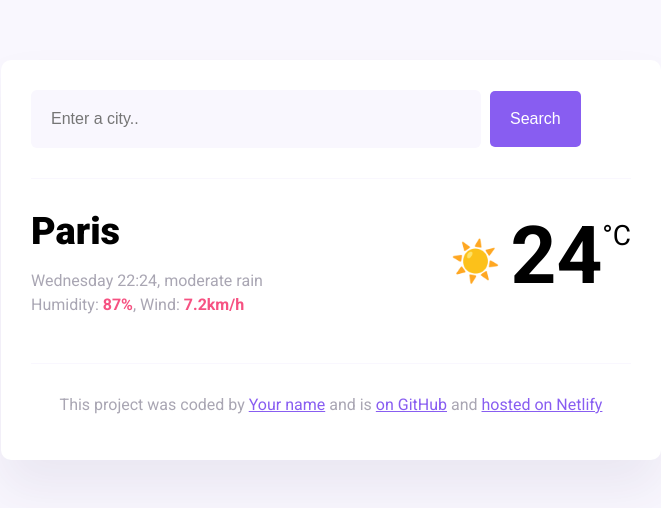
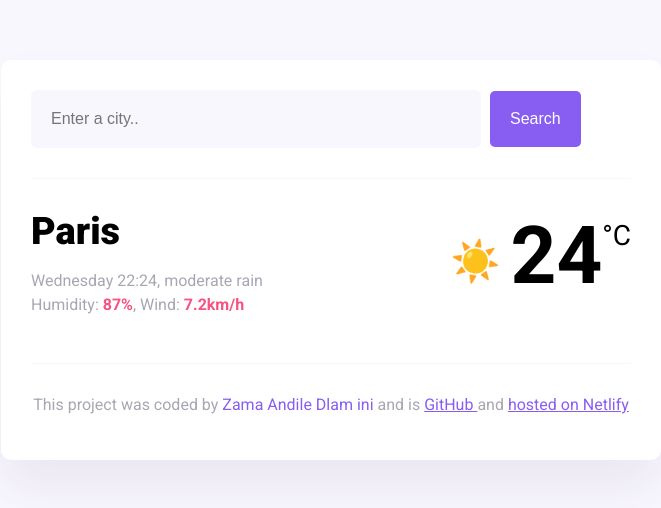
Before and after one commit to Andile18/Weather-Project, a website built with Parcel: page index.html in a window 1280 px wide. Shown: the whole page, without its empty margins (309-970 px from the left). Built offline with nearby package versions, Linux system fonts and the light colour scheme.

Commit message:
updated index.html

```diff
--- a/index.html
+++ b/index.html
@@ -47,8 +47,9 @@
       <footer>
         <p>
           This project was coded by
-          <a href="#" target="_blank">Your name</a> and is
-          <a href="#" target="_blank"> on GitHub</a> and
+          <a href="#" target="_blank"> <a href:"https://github.com/Andile18"> Zama Andile Dlam
+            ini </a> and is
+          <a href="#" target="_blank"> <a href="https://github.com/Andile18/Weather-Project"> GitHub </a> and
           <a href="#" target="_blank">hosted on Netlify</a>
         </p>
       </footer>
```
